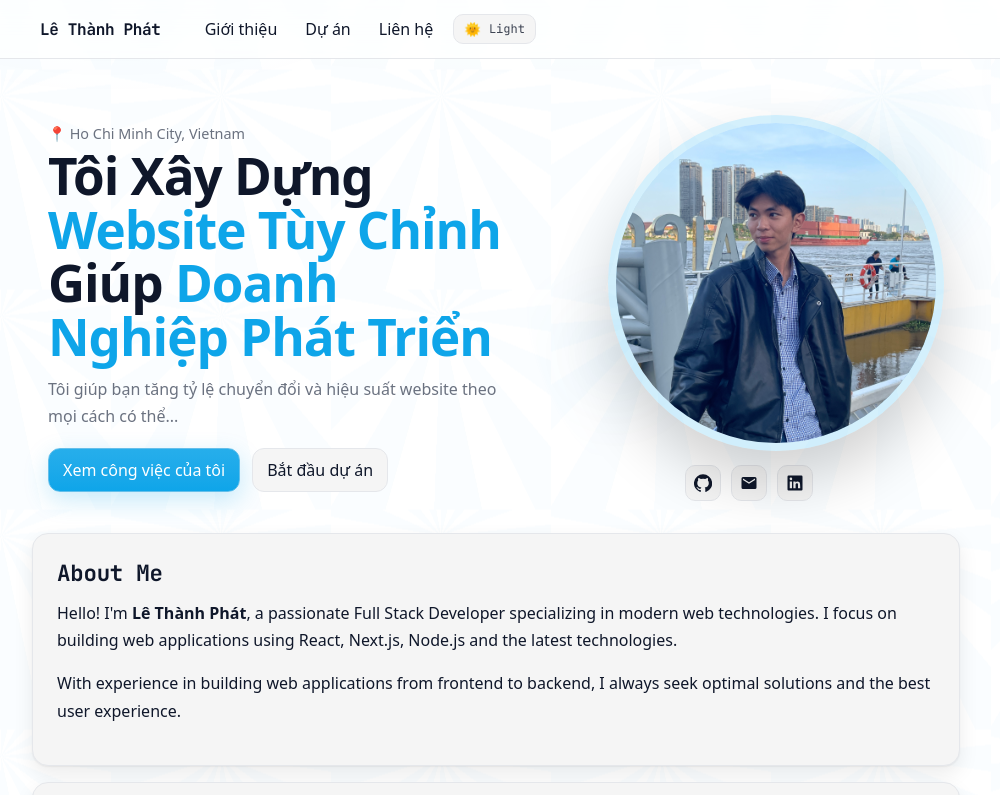
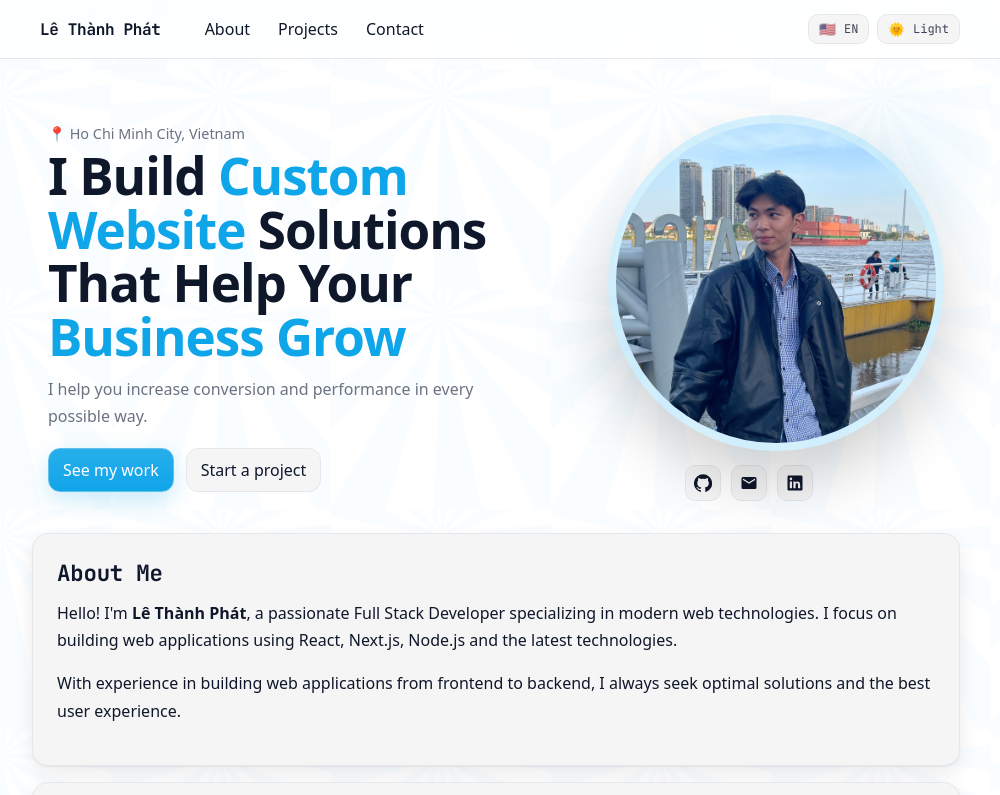
Before and after one commit to phatleework7/phatleework7.github.io, a Next.js app: page / in a window 1280 px wide. Shown: the top 795 px of the page, without its empty margins (144-1144 px from the left). Built offline with nearby package versions, Linux system fonts and the light colour scheme.

Commit message:
improve the code flexiable between Vietnamese and English

```diff
--- a/components/Hero.jsx
+++ b/components/Hero.jsx
@@ -1,7 +1,12 @@
 import { motion } from 'framer-motion';
 import Image from 'next/image';
+import { useLanguage } from '../contexts/LanguageContext';
+import { translations } from '../data/translations';
 
 export default function Hero() {
+  const { language } = useLanguage();
+  const t = translations[language];
+
   return (
     <section className="hero" aria-label="Intro">
       <div className="hero-grid">
@@ -12,18 +17,12 @@ export default function Hero() {
           viewport={{ once: true, amount: 0.6 }}
           transition={{ duration: 0.35, ease: 'easeOut' }}
         >
-          <div className="hero-eyebrow">📍 Ho Chi Minh City, Vietnam</div>
-          <h1 className="hero-title">
-            Tôi Xây Dựng <span className="accent">Website Tùy Chỉnh</span>
-            <br />
-            Giúp <span className="accent">Doanh Nghiệp Phát Triển</span>
-          </h1>
-          <p className="hero-subtitle">
-            Tôi giúp bạn tăng tỷ lệ chuyển đổi và hiệu suất website theo mọi cách có thể...
-          </p>
+          <div className="hero-eyebrow">{t.hero.location}</div>
+          <h1 className="hero-title" dangerouslySetInnerHTML={{ __html: t.hero.title }} />
+          <p className="hero-subtitle">{t.hero.subtitle}</p>
           <div className="hero-cta">
-            <a href="#projects" className="btn btn-primary">Xem công việc của tôi</a>
-            <a href="#contact" className="btn btn-secondary">Bắt đầu dự án</a>
+            <a href="#projects" className="btn btn-primary">{t.hero.cta.seeWork}</a>
+            <a href="#contact" className="btn btn-secondary">{t.hero.cta.startProject}</a>
           </div>
         </motion.div>
 
@@ -45,18 +44,34 @@ export default function Hero() {
             />
           </div>
           <div className="hero-socials" aria-label="Social links">
-            <a className="icon-btn" href="https://github.com/phatleework7" target="_blank" rel="noreferrer" aria-label="GitHub">
-              <svg width="18" height="18" viewBox="0 0 24 24" fill="currentColor" aria-hidden>
+            <a
+              className="icon-btn"
+              href="https://github.com/phatleework7"
+              target="_blank"
+              rel="noopener noreferrer"
+              aria-label={`${language === 'vi' ? 'GitHub' : 'GitHub'} - ${language === 'vi' ? 'Mở trong tab mới' : 'Opens in new tab'}`}
+            >
+              <svg width="18" height="18" viewBox="0 0 24 24" fill="currentColor" aria-hidden="true">
                 <path d="M12 .5a12 12 0 0 0-3.79 23.4c.6.11.82-.26.82-.58v-2.02c-3.34.73-4.04-1.61-4.04-1.61-.55-1.39-1.35-1.76-1.35-1.76-1.1-.75.08-.74.08-.74 1.22.09 1.86 1.26 1.86 1.26 1.08 1.85 2.84 1.32 3.53 1.01.11-.79.42-1.32.77-1.62-2.67-.3-5.47-1.33-5.47-5.93 0-1.31.47-2.38 1.24-3.22-.12-.3-.54-1.52.12-3.17 0 0 1.01-.32 3.3 1.23a11.5 11.5 0 0 1 6 0c2.29-1.55 3.3-1.23 3.3-1.23.66 1.65.24 2.87.12 3.17.77.84 1.24 1.91 1.24 3.22 0 4.61-2.8 5.63-5.48 5.92.43.37.82 1.1.82 2.22v3.29c0 .32.22.7.82.58A12 12 0 0 0 12 .5Z"/>
               </svg>
             </a>
-            <a className="icon-btn" href="mailto:phatlee.work7@gmail.com" aria-label="Email">
-              <svg width="18" height="18" viewBox="0 0 24 24" fill="currentColor" aria-hidden>
+            <a
+              className="icon-btn"
+              href="mailto:phatlee.work7@gmail.com"
+              aria-label={language === 'vi' ? 'Gửi Email' : 'Send Email'}
+            >
+              <svg width="18" height="18" viewBox="0 0 24 24" fill="currentColor" aria-hidden="true">
                 <path d="M20 4H4a2 2 0 0 0-2 2v12a2 2 0 0 0 2 2h16a2 2 0 0 0 2-2V6a2 2 0 0 0-2-2Zm0 4-8 5L4 8V6l8 5 8-5v2Z"/>
               </svg>
             </a>
-            <a className="icon-btn" href="https://linkedin.com/in/phat-le" target="_blank" rel="noreferrer" aria-label="LinkedIn">
-              <svg width="18" height="18" viewBox="0 0 24 24" fill="currentColor" aria-hidden>
+            <a
+              className="icon-btn"
+              href="https://linkedin.com/in/phat-le"
+              target="_blank"
+              rel="noopener noreferrer"
+              aria-label={`${language === 'vi' ? 'LinkedIn' : 'LinkedIn'} - ${language === 'vi' ? 'Mở trong tab mới' : 'Opens in new tab'}`}
+            >
+              <svg width="18" height="18" viewBox="0 0 24 24" fill="currentColor" aria-hidden="true">
                 <path d="M20.5 2h-17A1.5 1.5 0 0 0 2 3.5v17A1.5 1.5 0 0 0 3.5 22h17a1.5 1.5 0 0 0 1.5-1.5v-17A1.5 1.5 0 0 0 20.5 2zM8 19H5v-9h3zM6.5 8.25A1.75 1.75 0 1 1 8.3 6.5a1.78 1.78 0 0 1-1.8 1.75zM19 19h-3v-4.74c0-1.42-.6-1.93-1.38-1.93A1.74 1.74 0 0 0 12.8 13.5a.66.66 0 0 0 0 .14V19h-3v-9h2.9v1.3a3.11 3.11 0 0 1 2.7-1.4c1.55 0 3.36.86 3.36 3.66z"/>
               </svg>
             </a>
--- a/components/Layout.jsx
+++ b/components/Layout.jsx
@@ -1,3 +1,4 @@
+import { useEffect } from 'react';
 import Navbar from './Navbar';
 import { useLanguage } from '../contexts/LanguageContext';
 import { translations } from '../data/translations';
@@ -5,6 +6,24 @@ import { translations } from '../data/translations';
 export default function Layout({ children, theme, setTheme }) {
   const { language } = useLanguage();
   const t = translations[language];
+
+  useEffect(() => {
+    // Show/hide back-to-top button based on scroll position
+    const handleScroll = () => {
+      const backToTopBtn = document.querySelector('.back-to-top');
+      if (backToTopBtn) {
+        if (window.scrollY > 400) {
+          backToTopBtn.classList.add('show');
+        } else {
+          backToTopBtn.classList.remove('show');
+        }
+      }
+    };
+
+    window.addEventListener('scroll', handleScroll, { passive: true });
+    return () => window.removeEventListener('scroll', handleScroll);
+  }, []);
+
   return (
     <div className="container">
       <div id="route-progress" />
@@ -12,8 +31,9 @@ export default function Layout({ children, theme, setTheme }) {
       <main>{children}</main>
       <button
         className="back-to-top"
-        aria-label="Back to top"
+        aria-label={language === 'vi' ? 'Về đầu trang' : 'Back to top'}
         onClick={() => window.scrollTo({ top: 0, behavior: 'smooth' })}
+        type="button"
       >
         ↑
       </button>
--- a/components/Navbar.jsx
+++ b/components/Navbar.jsx
@@ -1,7 +1,13 @@
 import { useEffect } from 'react';
 import ThemeToggle from './ThemeToggle';
+import LanguageToggle from './LanguageToggle';
+import { useLanguage } from '../contexts/LanguageContext';
+import { translations } from '../data/translations';
 
 export default function Navbar({ theme, setTheme }) {
+  const { language } = useLanguage();
+  const t = translations[language];
+
   useEffect(() => {
     if (typeof window === 'undefined') return;
     let ticking = false;
@@ -46,10 +52,13 @@ export default function Navbar({ theme, setTheme }) {
     <header className="navbar" role="banner" aria-label="Primary">
       <nav className="nav" role="navigation" aria-label="Main">
         <a href="#" className="brand">Lê Thành Phát</a>
-        <a href="#about">Giới thiệu</a>
-        <a href="#projects">Dự án</a>
-        <a href="#contact">Liên hệ</a>
-        <ThemeToggle theme={theme} setTheme={setTheme} />
+        <a href="#about">{t.nav.about}</a>
+        <a href="#projects">{t.nav.projects}</a>
+        <a href="#contact">{t.nav.contact}</a>
+        <div className="nav-controls">
+          <LanguageToggle />
+          <ThemeToggle theme={theme} setTheme={setTheme} />
+        </div>
       </nav>
     </header>
   );
--- a/pages/index.js
+++ b/pages/index.js
@@ -11,23 +11,32 @@ export default function Home() {
   return (
     <>
       <Head>
-        <title>Lê Thành Phát - Full Stack Developer</title>
-        <meta name="description" content="Personal website of Lê Thành Phát, a passionate full-stack developer specializing in modern web technologies and custom website solutions." />
+        <title>
+          {language === 'vi'
+            ? 'Lê Thành Phát - Full Stack Developer'
+            : 'Lê Thành Phát - Full Stack Developer'}
+        </title>
+        <meta
+          name="description"
+          content={language === 'vi'
+            ? 'Website cá nhân của Lê Thành Phát, một Full Stack Developer đam mê với công nghệ web hiện đại và giải pháp website tùy chỉnh.'
+            : 'Personal website of Lê Thành Phát, a passionate full-stack developer specializing in modern web technologies and custom website solutions.'}
+        />
         <meta name="keywords" content="Lê Thành Phát, developer, full-stack, React, Next.js, JavaScript, TypeScript, web development" />
         <meta name="author" content="Lê Thành Phát" />
 
         {/* Open Graph / Facebook */}
         <meta property="og:type" content="website" />
         <meta property="og:url" content="https://martinle.me/" />
-        <meta property="og:title" content="Lê Thành Phát - Full Stack Developer" />
-        <meta property="og:description" content="Personal website of Lê Thành Phát, a passionate full-stack developer specializing in modern web technologies." />
+        <meta property="og:title" content={language === 'vi' ? 'Lê Thành Phát - Full Stack Developer' : 'Lê Thành Phát - Full Stack Developer'} />
+        <meta property="og:description" content={language === 'vi' ? 'Website cá nhân của Lê Thành Phát, một Full Stack Developer đam mê với công nghệ web hiện đại.' : 'Personal website of Lê Thành Phát, a passionate full-stack developer specializing in modern web technologies.'} />
         <meta property="og:image" content="https://martinle.me/og-image.jpg" />
 
         {/* Twitter */}
         <meta property="twitter:card" content="summary_large_image" />
         <meta property="twitter:url" content="https://martinle.me/" />
-        <meta property="twitter:title" content="Lê Thành Phát - Full Stack Developer" />
-        <meta property="twitter:description" content="Personal website of Lê Thành Phát, a passionate full-stack developer specializing in modern web technologies." />
+        <meta property="twitter:title" content={language === 'vi' ? 'Lê Thành Phát - Full Stack Developer' : 'Lê Thành Phát - Full Stack Developer'} />
+        <meta property="twitter:description" content={language === 'vi' ? 'Website cá nhân của Lê Thành Phát, một Full Stack Developer đam mê với công nghệ web hiện đại.' : 'Personal website of Lê Thành Phát, a passionate full-stack developer specializing in modern web technologies.'} />
         <meta property="twitter:image" content="https://martinle.me/og-image.jpg" />
 
         <link rel="canonical" href="https://martinle.me/" />
```
